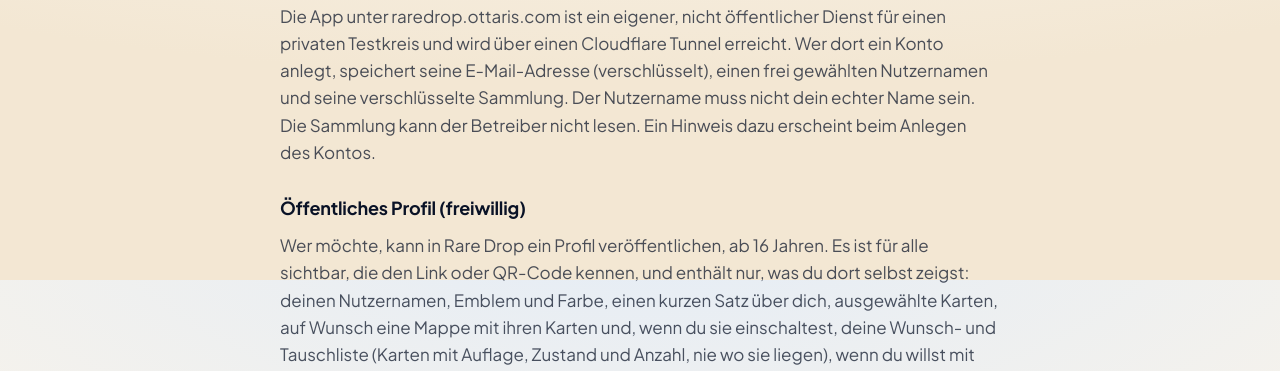
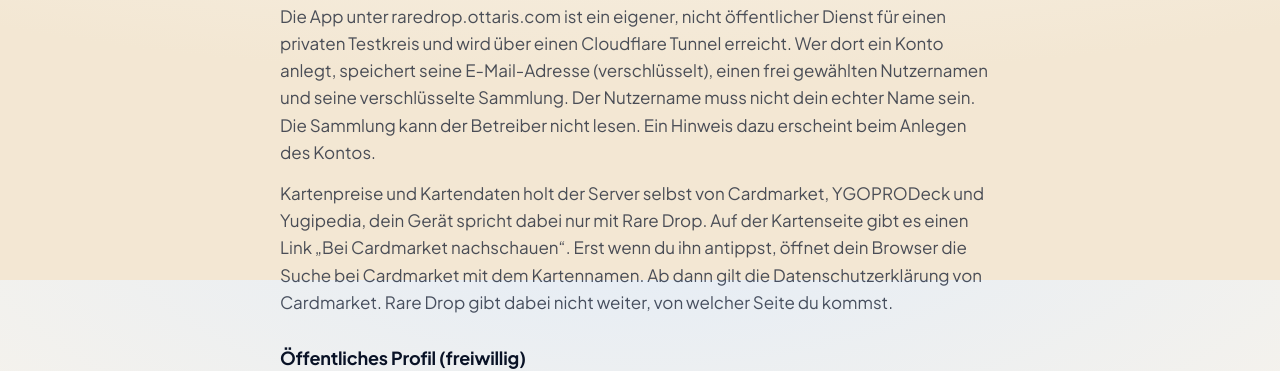
Before and after one commit to Cyb3rshade/ottaris-web, a plain HTML site: page datenschutz.html in a window 1280 px wide. Shown: the part 1320-1691 px from the top of the page. Drawn offline with Linux system fonts and the light colour scheme.

Commit message:
Datenschutz: Kartendaten holt der Server, Link zu Cardmarket erst beim Antippen
Co-Authored-By: Claude Opus 5.5 <noreply@anthropic.com>
Claude-Session: https://claude.ai/code/session_01DJwYfMb5J9vXsQ3o7zT2R4

```diff
--- a/datenschutz.html
+++ b/datenschutz.html
@@ -59,6 +59,7 @@
 
     <h2>Rare Drop</h2>
     <p>Die App unter raredrop.ottaris.com ist ein eigener, nicht öffentlicher Dienst für einen privaten Testkreis und wird über einen Cloudflare Tunnel erreicht. Wer dort ein Konto anlegt, speichert seine E-Mail-Adresse (verschlüsselt), einen frei gewählten Nutzernamen und seine verschlüsselte Sammlung. Der Nutzername muss nicht dein echter Name sein. Die Sammlung kann der Betreiber nicht lesen. Ein Hinweis dazu erscheint beim Anlegen des Kontos.</p>
+    <p>Kartenpreise und Kartendaten holt der Server selbst von Cardmarket, YGOPRODeck und Yugipedia, dein Gerät spricht dabei nur mit Rare Drop. Auf der Kartenseite gibt es einen Link „Bei Cardmarket nachschauen“. Erst wenn du ihn antippst, öffnet dein Browser die Suche bei Cardmarket mit dem Kartennamen. Ab dann gilt die Datenschutzerklärung von Cardmarket. Rare Drop gibt dabei nicht weiter, von welcher Seite du kommst.</p>
 
     <h3>Öffentliches Profil (freiwillig)</h3>
     <p>Wer möchte, kann in Rare Drop ein Profil veröffentlichen, ab 16 Jahren. Es ist für alle sichtbar, die den Link oder QR-Code kennen, und enthält nur, was du dort selbst zeigst: deinen Nutzernamen, Emblem und Farbe, einen kurzen Satz über dich, ausgewählte Karten, auf Wunsch eine Mappe mit ihren Karten und, wenn du sie einschaltest, deine Wunsch- und Tauschliste (Karten mit Auflage, Zustand und Anzahl, nie wo sie liegen), wenn du willst mit Preisen. Damit andere es sehen können, liegt dieser Teil unverschlüsselt auf dem Server, getrennt von deiner Sammlung. Wer das Profil aufruft, wird nicht erfasst, gezählt wird nur die Zahl der Aufrufe. Damit niemand Profile durch Ausprobieren von Kennungen findet, merkt sich der Server die Adresse von Geräten, die viele nicht vorhandene Profile aufrufen, höchstens eine Stunde lang im Arbeitsspeicher und bremst sie. Gespeichert wird sie nicht (berechtigtes Interesse am Schutz vor Missbrauch, Art. 6 Abs. 1 lit. f DSGVO). Ist der Besucher angemeldet, vergleicht seine App deine Listen mit seiner Sammlung nur auf seinem Gerät, der Server erfährt davon nichts. Grundlage ist deine Einwilligung (Art. 6 Abs. 1 lit. a DSGVO). Du kannst das Profil jederzeit verbergen, ihm eine neue Kennung geben (dann führt der alte Link ins Leere) oder löschen. Löschst du dein Konto, ist auch das Profil weg.</p>
```
Also changed, not shown: 1 other file.
